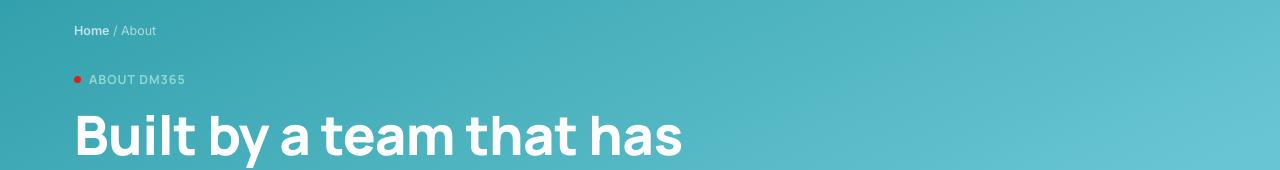
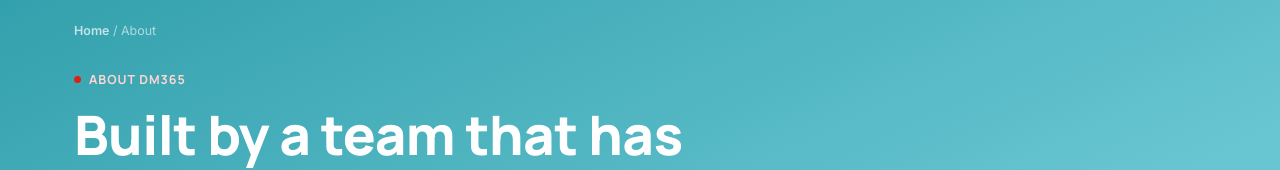
Before and after one commit to lilmondler/dmsite, a plain HTML site: page about.html in a window 1280 px wide. Shown: the part 133-303 px from the top of the page. Drawn offline with Linux system fonts and the light colour scheme.

Commit message:
Change eyebrow color in dark sections to #ffd6d1

```diff
--- a/css/style.css
+++ b/css/style.css
@@ -181,7 +181,7 @@
   background: var(--color-accent);
   flex-shrink: 0;
 }
-.section--dark .eyebrow { color: #8fd9d2; }
+.section--dark .eyebrow { color: #ffd6d1; }
 
 .section-head { max-width: 680px; margin: 0 0 var(--space-7); }
 .section-head--center { margin-inline: auto; text-align: center; }
@@ -606,7 +606,7 @@
 
 /* ---------- 8. PAGE-SPECIFIC HELPERS ---------- */
 .page-hero { padding: var(--space-8) 0 var(--space-7); }
-.page-hero .eyebrow { color: #8fd9d2; }
+.page-hero .eyebrow { color: #ffd6d1; }
 .tag-row { display: flex; gap: var(--space-2); flex-wrap: wrap; margin-bottom: var(--space-5); }
 .tag-row .badge { background: rgba(255,255,255,0.14); color: #fff; }
 
```
